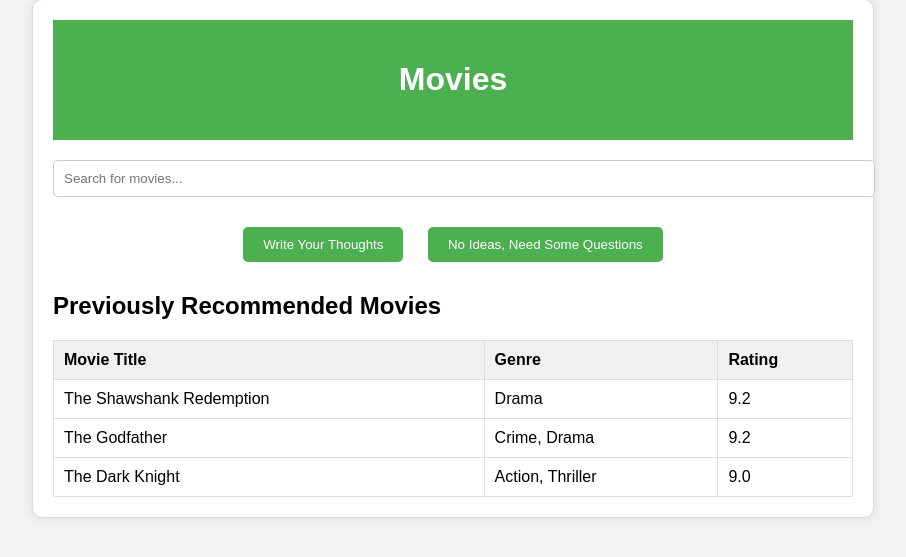
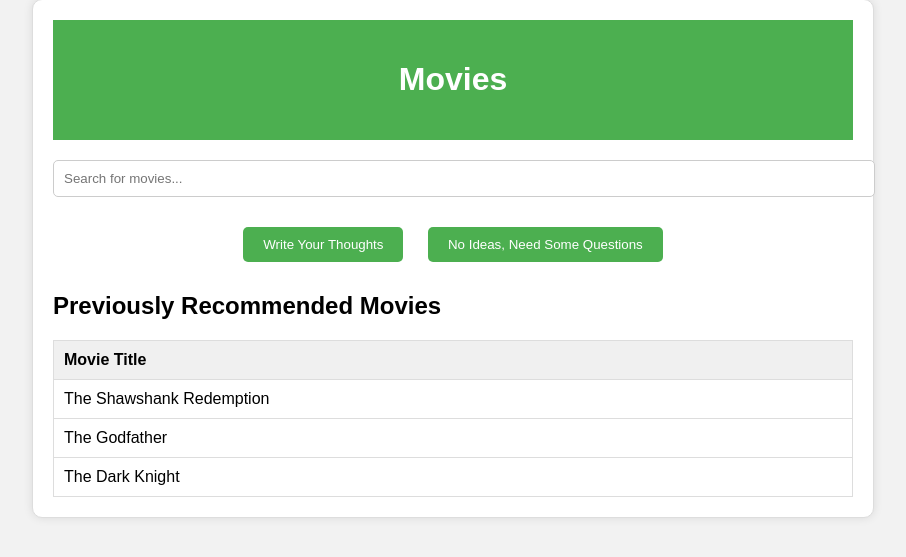
Before and after one commit to TavishiS/Emotion2Movies, a Flask app: page /home in a window 1280 px wide. Shown: the part 51-608 px from the top of the page, without its empty margins (187-1093 px from the left). Run offline with Flask 3, Linux system fonts and the light colour scheme.

Commit message:
updating home page table

```diff
--- a/Project/templates/home.html
+++ b/Project/templates/home.html
@@ -77,23 +77,15 @@
 			<table>
 				<tr>
 					<th>Movie Title</th>
-					<th>Genre</th>
-					<th>Rating</th>
 				</tr>
 				<tr>
 					<td>The Shawshank Redemption</td>
-					<td>Drama</td>
-					<td>9.2</td>
 				</tr>
 				<tr>
 					<td>The Godfather</td>
-					<td>Crime, Drama</td>
-					<td>9.2</td>
 				</tr>
 				<tr>
 					<td>The Dark Knight</td>
-					<td>Action, Thriller</td>
-					<td>9.0</td>
 				</tr>
 			</table>
 		</div>
```
